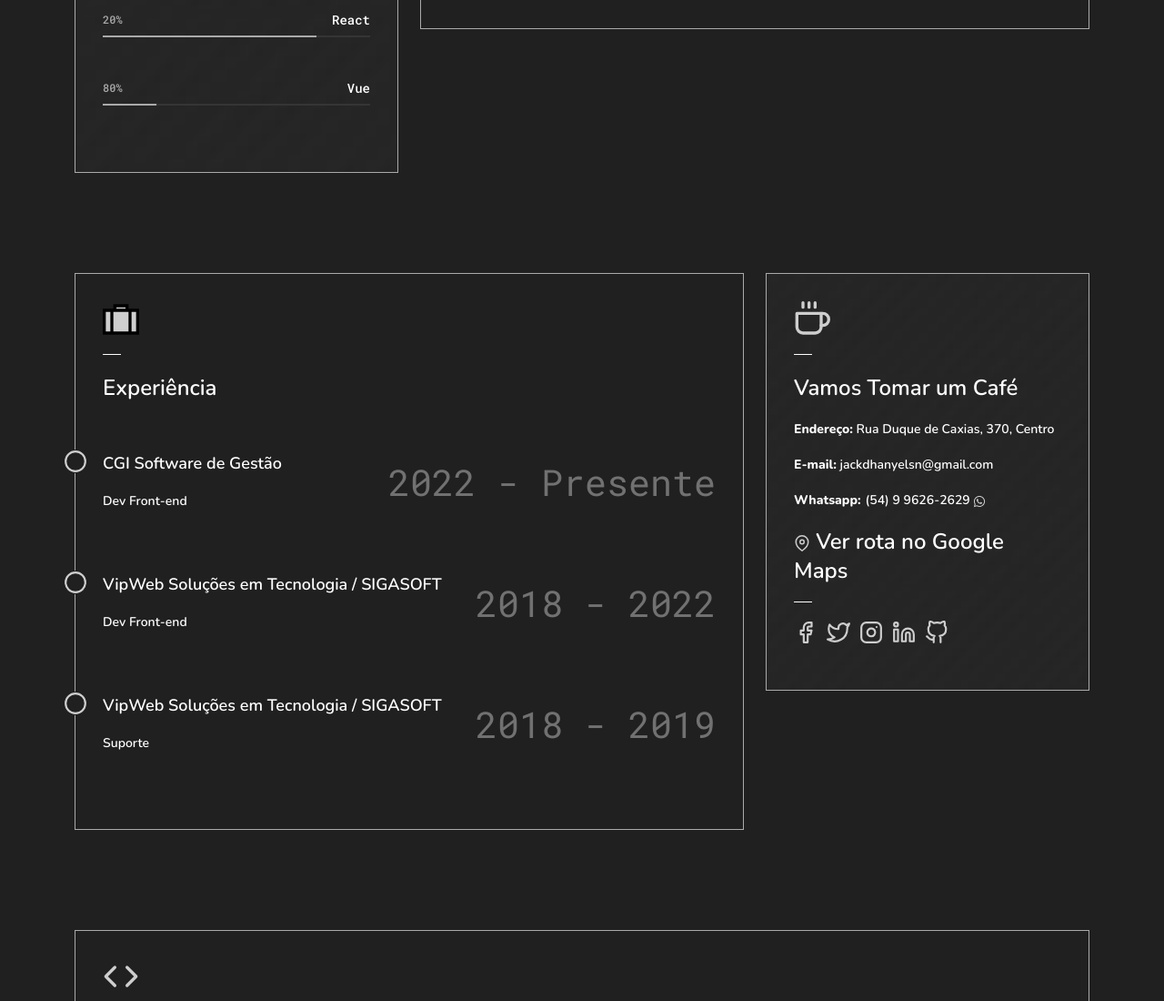
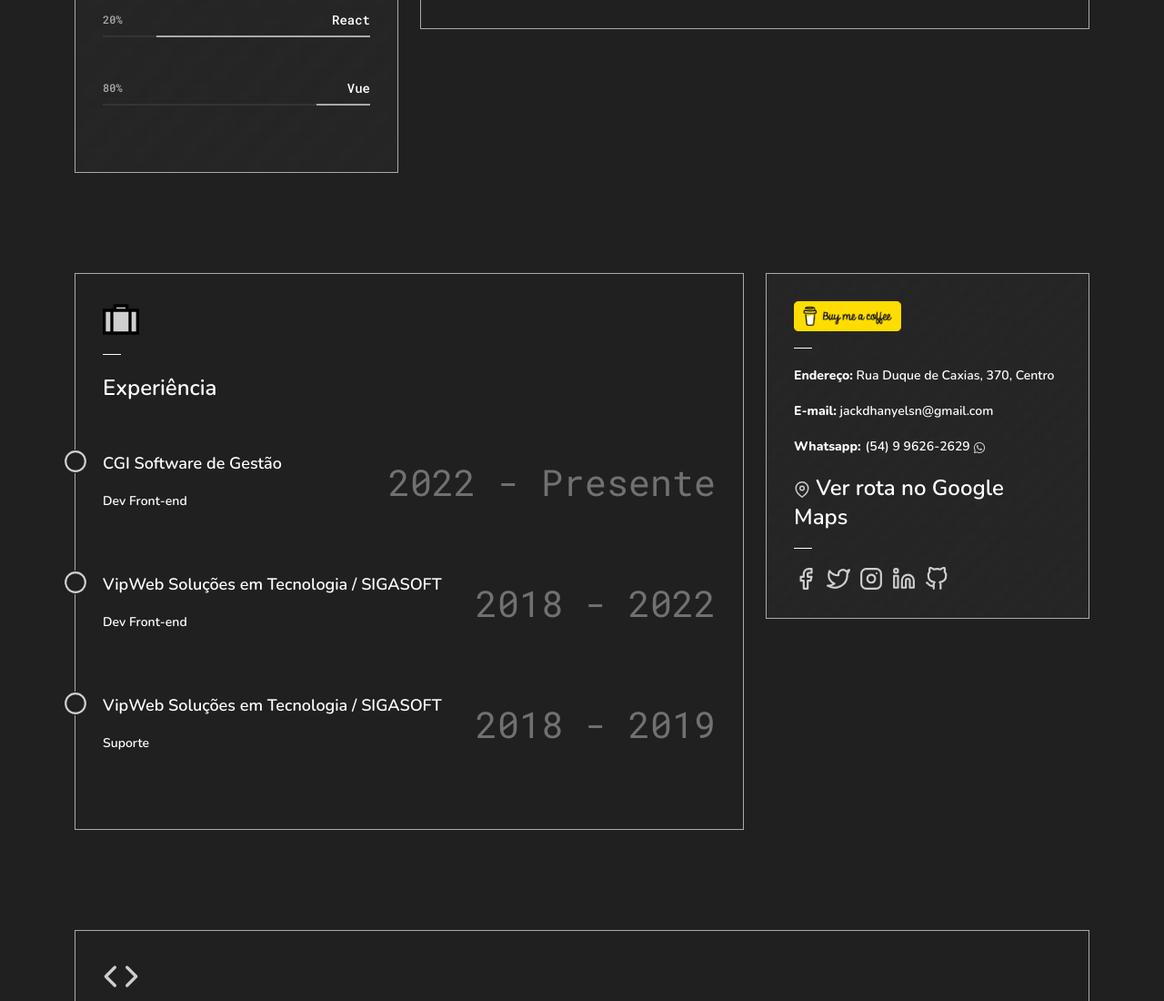
Before and after one commit to JacksonSantin/curriculum_vitae, a React (Create React App) app: page / in a window 1280 px wide. Shown: the part 1899-2999 px from the top of the page at 91% size. Built offline with nearby package versions, Linux system fonts and the light colour scheme; the HTML template or start-up script is replaced by a standard one.

Commit message:
:sparkles: Feat: Ajustes realizados no portfólio

```diff
--- a/src/pages/experienceTestimonials.tsx
+++ b/src/pages/experienceTestimonials.tsx
@@ -3,7 +3,6 @@ import "../styles/pages/experienceTestimonials.css";
 import { FaWhatsapp } from "react-icons/fa";
 import {
   FiCircle,
-  FiCoffee,
   FiMapPin,
   FiFacebook,
   FiTwitter,
@@ -12,6 +11,8 @@ import {
   FiGithub,
 } from "react-icons/fi";
 import { GrBriefcase } from "react-icons/gr";
+
+import BuyCoffe from '../images/buy-me-coffe.png'
 
 import ReactTooltip from "react-tooltip";
 
@@ -90,9 +91,14 @@ function ExperienceTestimonials() {
           </div>
           <div className="col-sm-4">
             <section className="section-info section-address">
-              <FiCoffee size={40} color="#cecece" />
+              <a
+                href="https://www.buymeacoffee.com/jackdhanyels"
+                target="_blank"
+                rel="noopener noreferrer"
+              >
+                <img src={BuyCoffe} alt="Buy Me a Coffe" className="btn-buymecoffe" width="40%" />
+              </a>
               <div className="line-divisor"></div>
-              <h3>Vamos Tomar um Café</h3>
               <h5>
                 <strong>Endereço:</strong> Rua Duque de Caxias, 370, Centro
               </h5>
--- a/src/styles/pages/experienceTestimonials.css
+++ b/src/styles/pages/experienceTestimonials.css
@@ -57,6 +57,10 @@
   }
 }
 
+#page-landing .content-wrapper section.section-info.section-address {
+  padding-bottom: 30px;
+}
+
 #page-landing .content-wrapper section.section-address h5 {
   font-size: 14px;
 }
--- a/src/styles/pages/skillEducation.css
+++ b/src/styles/pages/skillEducation.css
@@ -53,7 +53,7 @@
   z-index: 10;
 
   position: absolute;
-  right: 0;
+  left: 0;
 
   background: #353535;
 }
```
Also changed, not shown: src/images/buy-me-coffe.png (added), 1 other file (tests, documents, lock files or other folders).
